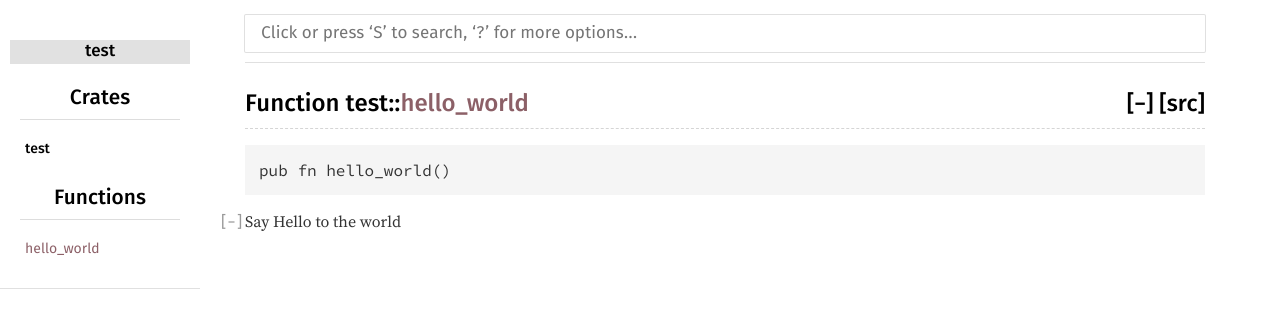
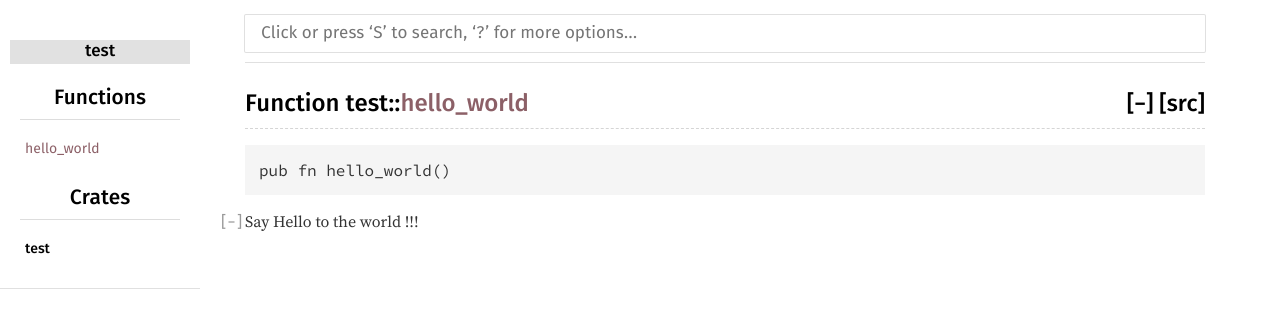
Before and after one commit to phsym/Travis-Playground, a plain HTML site: page master/test/fn.hello_world.html in a window 1280 px wide. Drawn offline with Linux system fonts and the light colour scheme.

Commit message:
Updated documentation

```diff
--- a/master/search-index.js
+++ b/master/search-index.js
@@ -1,3 +1,3 @@
 var searchIndex = {};
-searchIndex['test'] = {"items":[[0,"","test","Test crate",null,null],[5,"hello_world","","Say Hello to the world",null,{"inputs":[],"output":null}]],"paths":[]};
+searchIndex['test'] = {"items":[[0,"","test","Test crate",null,null],[5,"hello_world","","Say Hello to the world !!!",null,{"inputs":[],"output":null}]],"paths":[]};
 initSearch(searchIndex);
--- a/master/test/fn.hello_world.html
+++ b/master/test/fn.hello_world.html
@@ -46,7 +46,7 @@
                 [<span class='inner'>&#x2212;</span>]
             </a>
         </span><a id='src-4' class='srclink' href='../src/test/main.rs.html#4-6' title='goto source code'>[src]</a></span></h1>
-<pre class='rust fn'>pub fn hello_world()</pre><div class='docblock'><p>Say Hello to the world</p>
+<pre class='rust fn'>pub fn hello_world()</pre><div class='docblock'><p>Say Hello to the world !!!</p>
 </div></section>
     <section id='search' class="content hidden"></section>
 
--- a/master/test/sidebar-items.js
+++ b/master/test/sidebar-items.js
@@ -1 +1 @@
-initSidebarItems({"fn":[["hello_world","Say Hello to the world"]]});
+initSidebarItems({"fn":[["hello_world","Say Hello to the world !!!"]]});
```
Also changed, not shown: master/src/test/main.rs.html (+1 -1 lines), master/test/index.html (+1 -1 lines).
